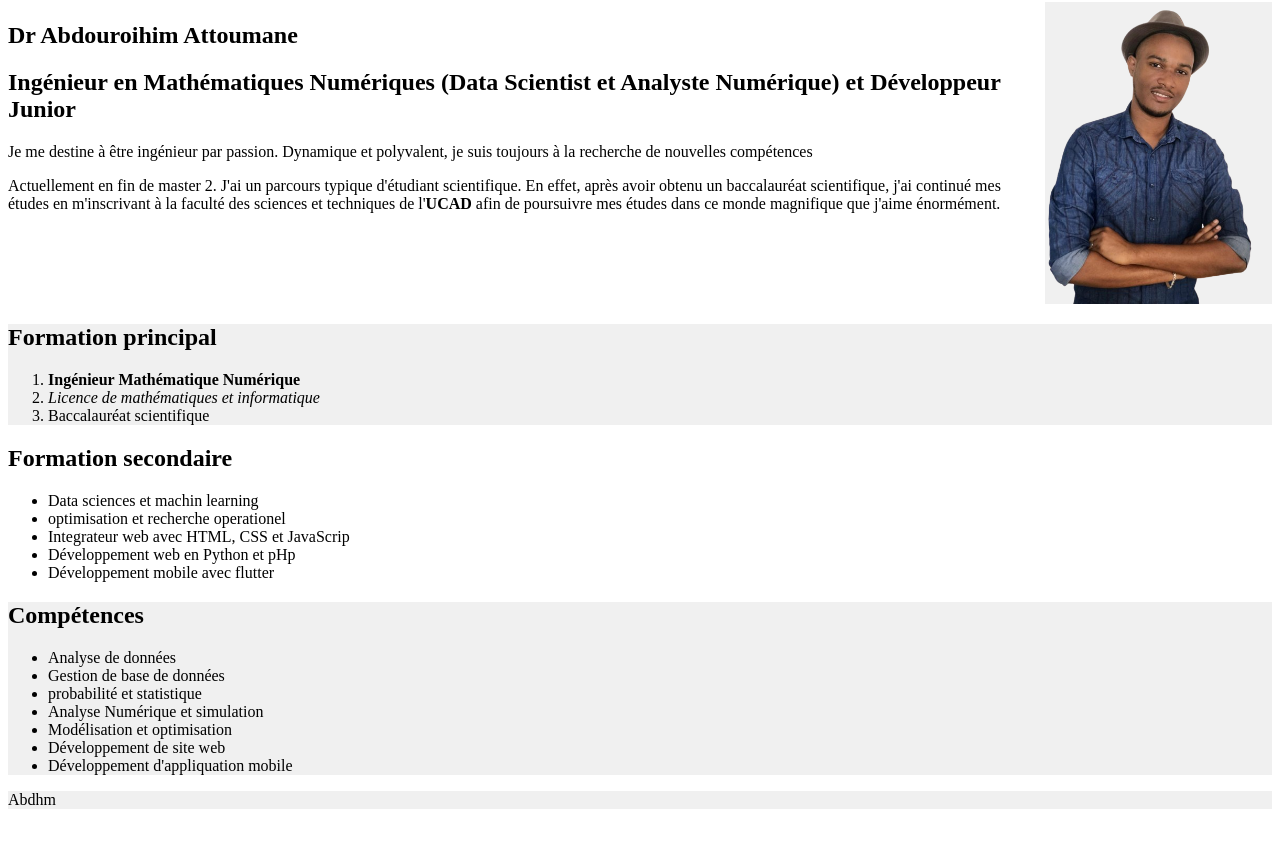
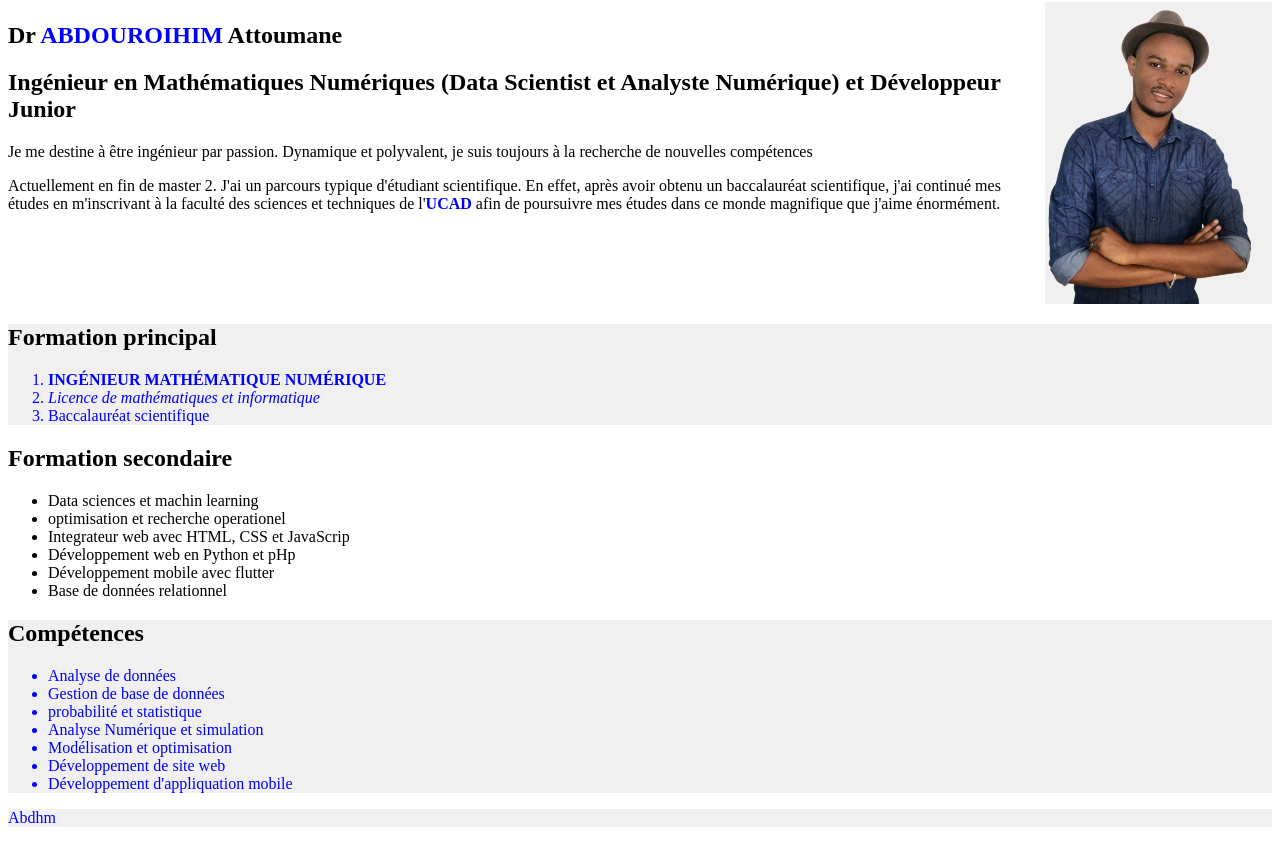
Before and after one commit to Abdouroihim-Attoumane/Abdhm, a plain HTML site: page index.html in a window 1280 px wide. Shown: the part 40-883 px from the top of the page. Drawn offline with Linux system fonts and the light colour scheme.

Commit message:
la couleur bleu dans le texte

```diff
--- a/css/style.css
+++ b/css/style.css
@@ -11,3 +11,20 @@ header, footer, .formation, .competence {
 .moi {
     display: flex;
 }
+
+.logo{
+    color: blue;
+}
+strong{
+    color: blue;
+    text-transform: uppercase;
+}
+.IMN{
+    color: blue;
+}
+/* h2{
+    color: blue;
+} */
+.bac, .MI{
+    color: blue;
+}
--- a/index.html
+++ b/index.html
@@ -9,7 +9,7 @@
 
 <body>
     <header>
-        <p><span>Abdhm</p>
+        <p class="logo"><span>Abdhm</p>
     </header>
     <main>
         <section class="moi">
@@ -34,9 +34,9 @@
         <section class="formation">
             <h2>Formation principal</h2>
             <ol>
-                <li><strong>Ingénieur Mathématique Numérique</strong></li>
-                <li><em>Licence de mathématiques et informatique</em></li>
-                <li>Baccalauréat scientifique</li>
+                <li class="IMN"><strong>Ingénieur Mathématique Numérique</strong></li>
+                <li class="MI"><em>Licence de mathématiques et informatique</em></li>
+                <li class="bac">Baccalauréat scientifique</li>
             </ol>
         </section>
         <section>
@@ -47,23 +47,24 @@
                 <li>Integrateur web avec HTML, CSS et JavaScrip </li>
                 <li>Développement web en Python et pHp</li>
                 <li>Développement mobile avec flutter </li>
+                <li>Base de données relationnel</li>
             </ul>
         </section>
         <section class="competence">
             <h2>Compétences</h2>
             <ul>
-                <li>Analyse de données</li>
-                <li>Gestion de base de données</li>
-                <li>probabilité et statistique</li>
-                <li>Analyse Numérique et simulation</li>
-                <li>Modélisation et optimisation</li>
-                <li>Développement de site web</li>
-                <li>Développement d'appliquation mobile</li>
+                <li class="IMN">Analyse de données</li>
+                <li class="IMN">Gestion de base de données</li>
+                <li class="IMN">probabilité et statistique</li>
+                <li class="IMN">Analyse Numérique et simulation</li>
+                <li class="IMN">Modélisation et optimisation</li>
+                <li class="IMN">Développement de site web</li>
+                <li class="IMN">Développement d'appliquation mobile</li>
             </ul>
         </section>
     </main>
     <footer>
-        <p>Abdhm</p>
+        <p class="logo">Abdhm</p>
     </footer>
 </body>
 
```
